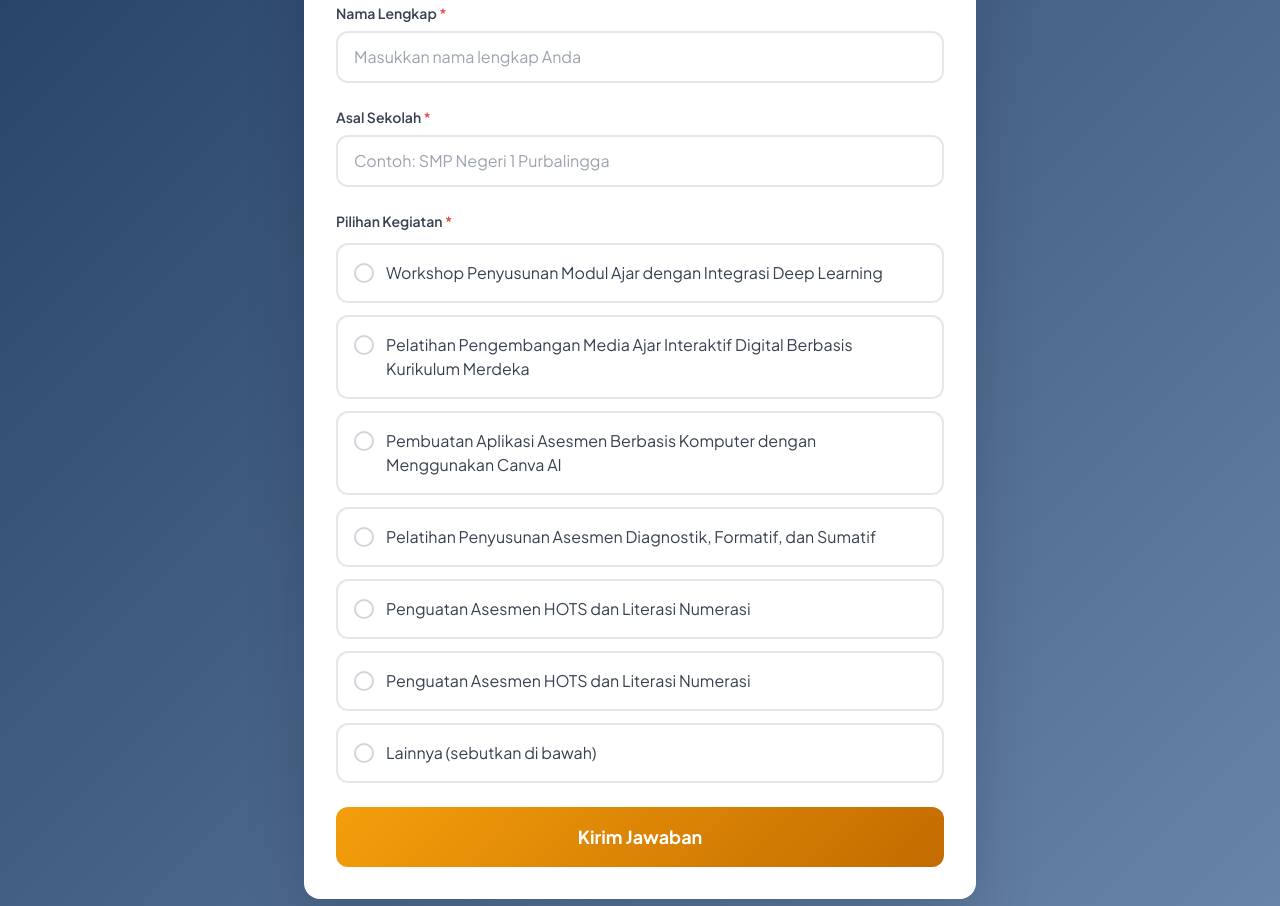
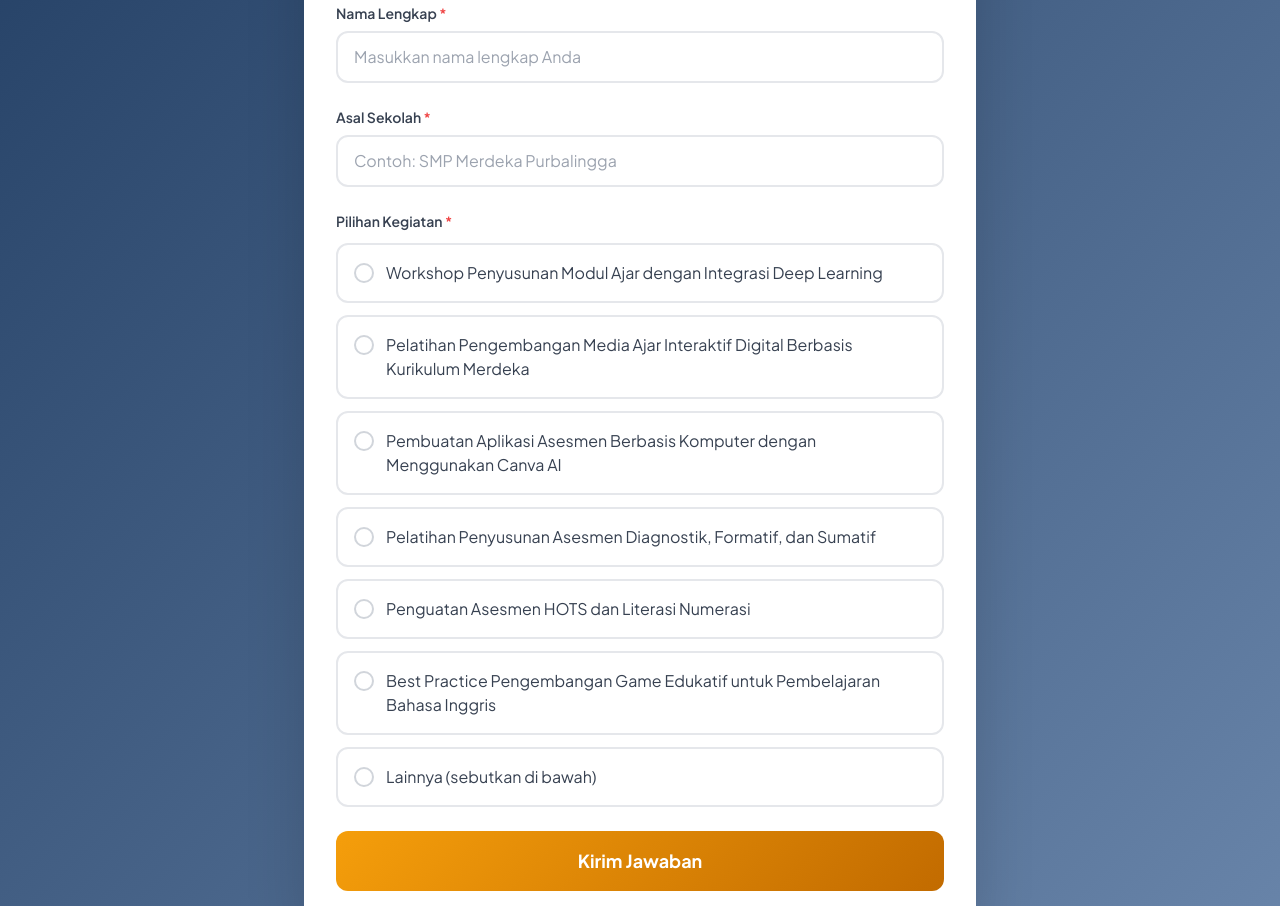
Before and after one commit to camseno/camseno.github.io, a plain HTML site: page index.html in a window 1280 px wide. Shown: the part 365-1271 px from the top of the page. Drawn offline with nearby package versions, Linux system fonts and the light colour scheme; no server answers.

Commit message:
Update index.html

```diff
--- a/index.html
+++ b/index.html
@@ -106,7 +106,7 @@
       <form id="questionnaire-form" class="space-y-6"><!-- Nama -->
        <div><label for="nama" class="block text-sm font-semibold text-gray-700 mb-2"> Nama Lengkap <span class="text-red-500">*</span> </label> <input type="text" id="nama" name="nama" required class="w-full px-4 py-3 border-2 border-gray-200 rounded-xl input-focus transition-all duration-200 hover:border-blue-300" placeholder="Masukkan nama lengkap Anda">
        </div><!-- Sekolah -->
-       <div><label for="sekolah" class="block text-sm font-semibold text-gray-700 mb-2"> Asal Sekolah <span class="text-red-500">*</span> </label> <input type="text" id="sekolah" name="sekolah" required class="w-full px-4 py-3 border-2 border-gray-200 rounded-xl input-focus transition-all duration-200 hover:border-blue-300" placeholder="Contoh: SMP Negeri 1 Purbalingga">
+       <div><label for="sekolah" class="block text-sm font-semibold text-gray-700 mb-2"> Asal Sekolah <span class="text-red-500">*</span> </label> <input type="text" id="sekolah" name="sekolah" required class="w-full px-4 py-3 border-2 border-gray-200 rounded-xl input-focus transition-all duration-200 hover:border-blue-300" placeholder="Contoh: SMP Merdeka Purbalingga">
        </div><!-- Pilihan Kegiatan -->
        <div><label class="block text-sm font-semibold text-gray-700 mb-3"> Pilihan Kegiatan <span class="text-red-500">*</span> </label>
         <div class="space-y-3" id="options-container">
@@ -120,9 +120,9 @@
          </div>
          <div class="relative"><input type="radio" id="option5" name="pilihan" value="Penguatan Asesmen HOTS dan Literasi Numerasi" class="radio-custom sr-only"> <label for="option5" class="flex items-start gap-3 p-4 border-2 border-gray-200 rounded-xl cursor-pointer transition-all duration-200 hover:border-blue-400 hover:bg-blue-50"> <span class="radio-dot w-5 h-5 min-w-5 mt-0.5 rounded-full border-2 border-gray-300 transition-all duration-200"></span> <span class="text-gray-700">Penguatan Asesmen HOTS dan Literasi Numerasi</span> </label>
          </div>
-         <div class="relative"><input type="radio" id="option5" name="pilihan" value="Best Practice Pengembangan Game Edukatif untuk Pembelajaran Bahasa Inggris" class="radio-custom sr-only"> <label for="option5" class="flex items-start gap-3 p-4 border-2 border-gray-200 rounded-xl cursor-pointer transition-all duration-200 hover:border-blue-400 hover:bg-blue-50"> <span class="radio-dot w-5 h-5 min-w-5 mt-0.5 rounded-full border-2 border-gray-300 transition-all duration-200"></span> <span class="text-gray-700">Penguatan Asesmen HOTS dan Literasi Numerasi</span> </label>
+         <div class="relative"><input type="radio" id="option6" name="pilihan" value="Best Practice Pengembangan Game Edukatif untuk Pembelajaran Bahasa Inggris" class="radio-custom sr-only"> <label for="option6" class="flex items-start gap-3 p-4 border-2 border-gray-200 rounded-xl cursor-pointer transition-all duration-200 hover:border-blue-400 hover:bg-blue-50"> <span class="radio-dot w-5 h-5 min-w-5 mt-0.5 rounded-full border-2 border-gray-300 transition-all duration-200"></span> <span class="text-gray-700">Best Practice Pengembangan Game Edukatif untuk Pembelajaran Bahasa Inggris</span> </label>
          </div>
-         <div class="relative"><input type="radio" id="option6" name="pilihan" value="Lainnya" class="radio-custom sr-only"> <label for="option6" class="flex items-start gap-3 p-4 border-2 border-gray-200 rounded-xl cursor-pointer transition-all duration-200 hover:border-blue-400 hover:bg-blue-50"> <span class="radio-dot w-5 h-5 min-w-5 mt-0.5 rounded-full border-2 border-gray-300 transition-all duration-200"></span> <span class="text-gray-700">Lainnya (sebutkan di bawah)</span> </label>
+         <div class="relative"><input type="radio" id="option7" name="pilihan" value="Lainnya" class="radio-custom sr-only"> <label for="option7" class="flex items-start gap-3 p-4 border-2 border-gray-200 rounded-xl cursor-pointer transition-all duration-200 hover:border-blue-400 hover:bg-blue-50"> <span class="radio-dot w-5 h-5 min-w-5 mt-0.5 rounded-full border-2 border-gray-300 transition-all duration-200"></span> <span class="text-gray-700">Lainnya (sebutkan di bawah)</span> </label>
          </div>
         </div>
        </div><!-- Lainnya Input -->
@@ -198,7 +198,7 @@
     const btnSpinner = document.getElementById('btn-spinner');
     const responseCount = document.getElementById('response-count');
     const submitAnotherBtn = document.getElementById('submit-another-btn');
-    const option6 = document.getElementById('option6');
+    const option7 = document.getElementById('option7');
 
     // Show toast notification
     function showToast(message, type = 'success') {
```
